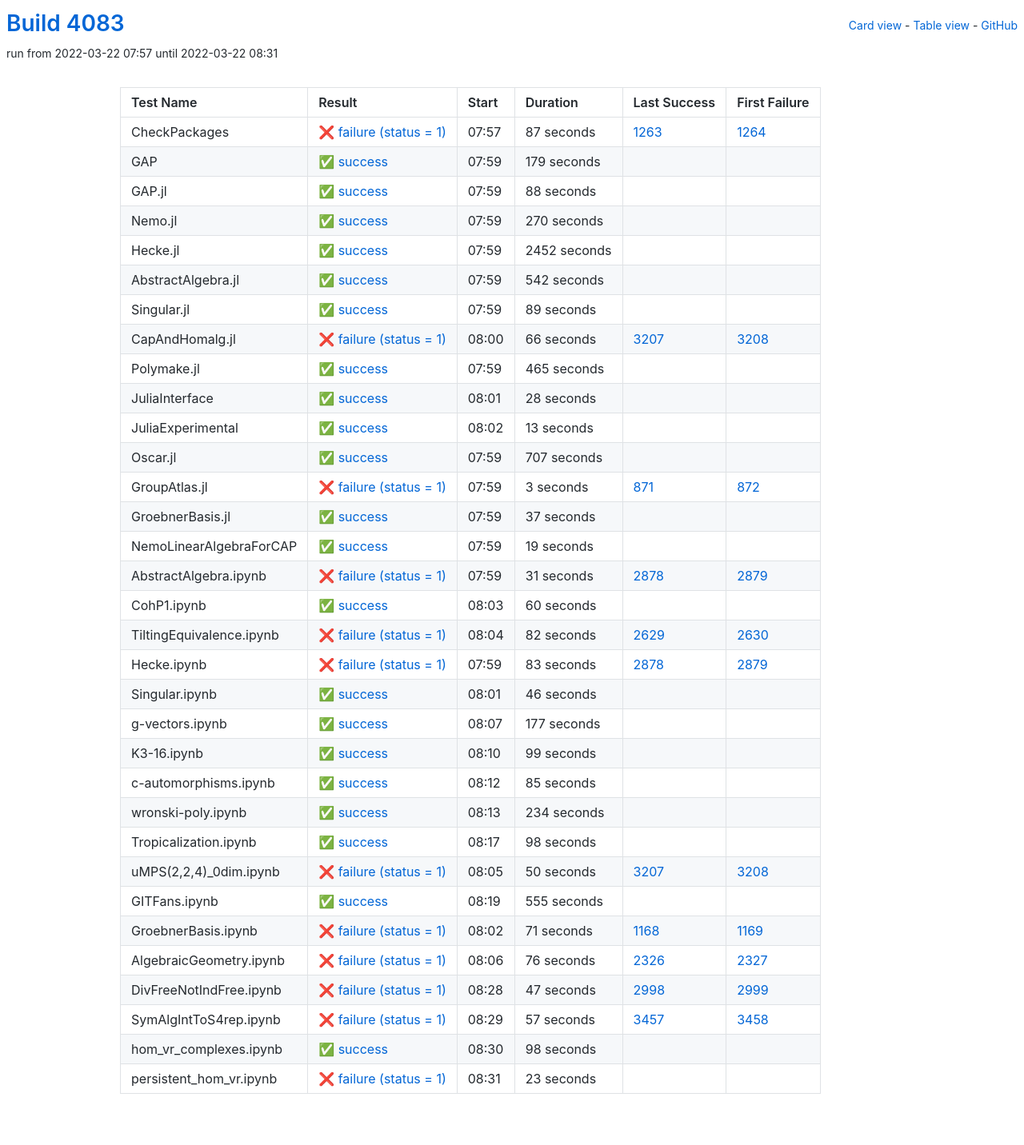
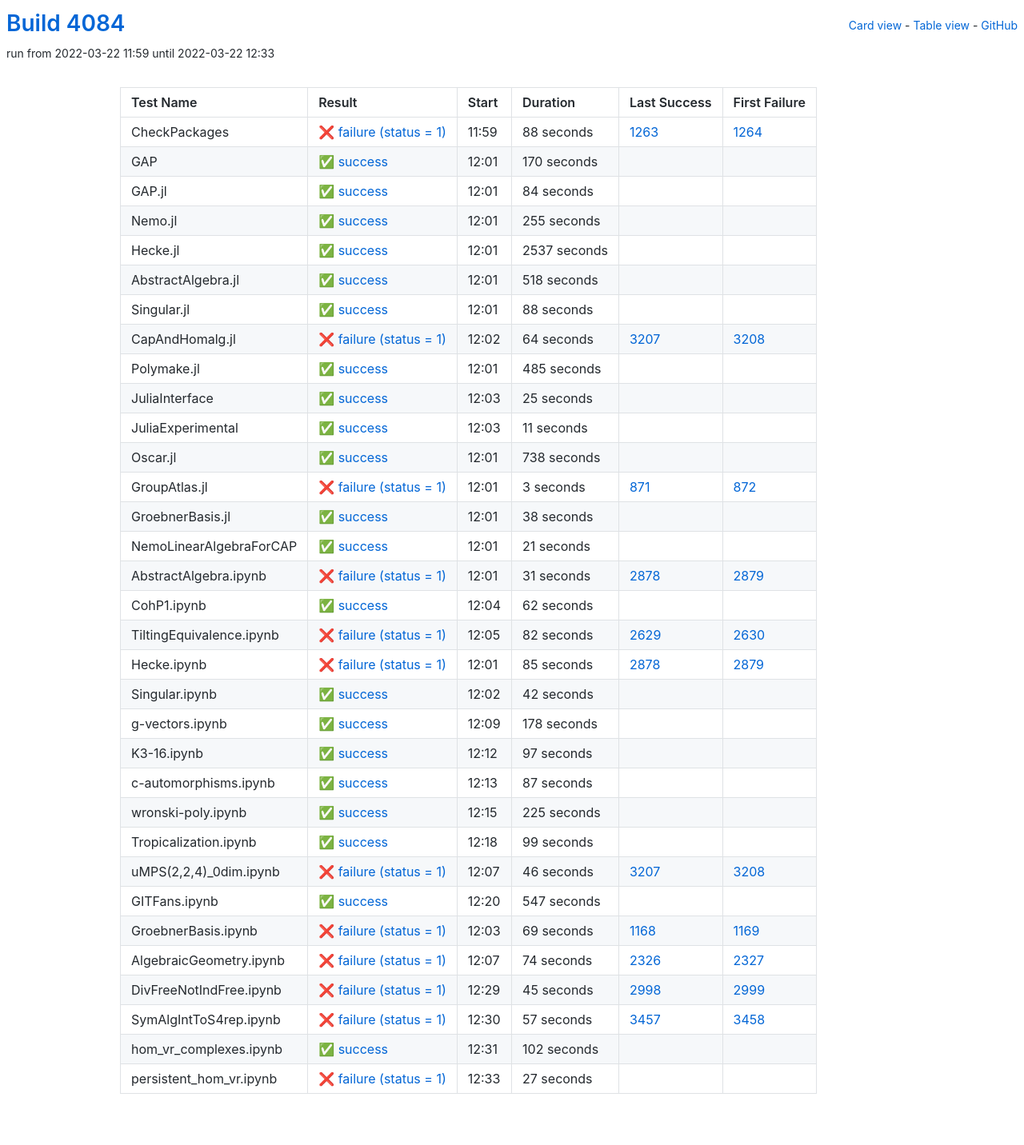
Before and after one commit to oscar-system/oscar-ci-status-stable, a Jekyll site: the page built from table.html, in a window 1280 px wide. Shown: the whole page at 80% size. Built offline with Jekyll 4.4.1, drawn with Linux system fonts in a browser that asks for light colours.

Commit message:
Build #4084

```diff
--- a/_data/ci.yml
+++ b/_data/ci.yml
@@ -1,6 +1,6 @@
 ---
-build: 4083
-build_url: https://oscarci.mathematik.uni-kl.de/job/oscar-stable/4083/
+build: 4084
+build_url: https://oscarci.mathematik.uni-kl.de/job/oscar-stable/4084/
 job: oscar-stable
 organization: oscar-system
 repo: oscar-ci-status-stable
@@ -8,32 +8,80 @@ repourl: https://github.com/oscar-system/oscar-ci-status-stable
 tests:
 - name: CheckPackages
   id: checkpackages
-  log: https://oscarci.mathematik.uni-kl.de/job/oscar-stable/4083/artifact/logs/build-4083/CheckPackages.log
-  start: 2022-03-22 07:57
+  log: https://oscarci.mathematik.uni-kl.de/job/oscar-stable/4084/artifact/logs/build-4084/CheckPackages.log
+  start: 2022-03-22 11:59
   success: false
   exitcode: 1
   status: failure
-  duration: 87
+  duration: 88
   last_success: 1263
   last_success_url: https://oscarci.mathematik.uni-kl.de/job/oscar-stable/1263/
   first_failure: 1264
   first_failure_url: https://oscarci.mathematik.uni-kl.de/job/oscar-stable/1264/
 - name: GAP
   id: gap
-  log: https://oscarci.mathematik.uni-kl.de/job/oscar-stable/4083/artifact/logs/build-4083/GAP.log
-  start: 2022-03-22 07:59
+  log: https://oscarci.mathematik.uni-kl.de/job/oscar-stable/4084/artifact/logs/build-4084/GAP.log
+  start: 2022-03-22 12:01
   success: true
   exitcode: 0
   status: success
-  duration: 179
+  duration: 170
   last_success: false
   last_success_url:
   first_failure: false
   first_failure_url:
 - name: GAP.jl
   id: gap-jl
-  log: https://oscarci.mathematik.uni-kl.de/job/oscar-stable/4083/artifact/logs/build-4083/GAP.jl.log
-  start: 2022-03-22 07:59
+  log: https://oscarci.mathematik.uni-kl.de/job/oscar-stable/4084/artifact/logs/build-4084/GAP.jl.log
+  start: 2022-03-22 12:01
+  success: true
+  exitcode: 0
+  status: success
+  duration: 84
+  last_success: false
+  last_success_url:
+  first_failure: false
+  first_failure_url:
+- name: Nemo.jl
+  id: nemo-jl
+  log: https://oscarci.mathematik.uni-kl.de/job/oscar-stable/4084/artifact/logs/build-4084/Nemo.jl.log
+  start: 2022-03-22 12:01
+  success: true
+  exitcode: 0
+  status: success
+  duration: 255
+  last_success: false
+  last_success_url:
+  first_failure: false
+  first_failure_url:
+- name: Hecke.jl
+  id: hecke-jl
+  log: https://oscarci.mathematik.uni-kl.de/job/oscar-stable/4084/artifact/logs/build-4084/Hecke.jl.log
+  start: 2022-03-22 12:01
+  success: true
+  exitcode: 0
+  status: success
+  duration: 2537
+  last_success: false
+  last_success_url:
+  first_failure: false
+  first_failure_url:
+- name: AbstractAlgebra.jl
+  id: abstractalgebra-jl
+  log: https://oscarci.mathematik.uni-kl.de/job/oscar-stable/4084/artifact/logs/build-4084/AbstractAlgebra.jl.log
+  start: 2022-03-22 12:01
+  success: true
+  exitcode: 0
+  status: success
+  duration: 518
+  last_success: false
+  last_success_url:
+  first_failure: false
+  first_failure_url:
+- name: Singular.jl
+  id: singular-jl
+  log: https://oscarci.mathematik.uni-kl.de/job/oscar-stable/4084/artifact/logs/build-4084/Singular.jl.log
+  start: 2022-03-22 12:01
   success: true
   exitcode: 0
   status: success
@@ -42,118 +90,70 @@ tests:
   last_success_url:
   first_failure: false
   first_failure_url:
-- name: Nemo.jl
-  id: nemo-jl
-  log: https://oscarci.mathematik.uni-kl.de/job/oscar-stable/4083/artifact/logs/build-4083/Nemo.jl.log
-  start: 2022-03-22 07:59
-  success: true
-  exitcode: 0
-  status: success
-  duration: 270
-  last_success: false
-  last_success_url:
-  first_failure: false
-  first_failure_url:
-- name: Hecke.jl
-  id: hecke-jl
-  log: https://oscarci.mathematik.uni-kl.de/job/oscar-stable/4083/artifact/logs/build-4083/Hecke.jl.log
-  start: 2022-03-22 07:59
-  success: true
-  exitcode: 0
-  status: success
-  duration: 2452
-  last_success: false
-  last_success_url:
-  first_failure: false
-  first_failure_url:
-- name: AbstractAlgebra.jl
-  id: abstractalgebra-jl
-  log: https://oscarci.mathematik.uni-kl.de/job/oscar-stable/4083/artifact/logs/build-4083/AbstractAlgebra.jl.log
-  start: 2022-03-22 07:59
-  success: true
-  exitcode: 0
-  status: success
-  duration: 542
-  last_success: false
-  last_success_url:
-  first_failure: false
-  first_failure_url:
-- name: Singular.jl
-  id: singular-jl
-  log: https://oscarci.mathematik.uni-kl.de/job/oscar-stable/4083/artifact/logs/build-4083/Singular.jl.log
-  start: 2022-03-22 07:59
-  success: true
-  exitcode: 0
-  status: success
-  duration: 89
-  last_success: false
-  last_success_url:
-  first_failure: false
-  first_failure_url:
 - name: CapAndHomalg.jl
   id: capandhomalg-jl
-  log: https://oscarci.mathematik.uni-kl.de/job/oscar-stable/4083/artifact/logs/build-4083/CapAndHomalg.jl.log
-  start: 2022-03-22 08:00
+  log: https://oscarci.mathematik.uni-kl.de/job/oscar-stable/4084/artifact/logs/build-4084/CapAndHomalg.jl.log
+  start: 2022-03-22 12:02
   success: false
   exitcode: 1
   status: failure
-  duration: 66
+  duration: 64
   last_success: 3207
   last_success_url: https://oscarci.mathematik.uni-kl.de/job/oscar-stable/3207/
   first_failure: 3208
   first_failure_url: https://oscarci.mathematik.uni-kl.de/job/oscar-stable/3208/
 - name: Polymake.jl
   id: polymake-jl
-  log: https://oscarci.mathematik.uni-kl.de/job/oscar-stable/4083/artifact/logs/build-4083/Polymake.jl.log
-  start: 2022-03-22 07:59
+  log: https://oscarci.mathematik.uni-kl.de/job/oscar-stable/4084/artifact/logs/build-4084/Polymake.jl.log
+  start: 2022-03-22 12:01
   success: true
   exitcode: 0
   status: success
-  duration: 465
+  duration: 485
   last_success: false
   last_success_url:
   first_failure: false
   first_failure_url:
 - name: JuliaInterface
   id: juliainterface
-  log: https://oscarci.mathematik.uni-kl.de/job/oscar-stable/4083/artifact/logs/build-4083/JuliaInterface.log
-  start: 2022-03-22 08:01
+  log: https://oscarci.mathematik.uni-kl.de/job/oscar-stable/4084/artifact/logs/build-4084/JuliaInterface.log
+  start: 2022-03-22 12:03
   success: true
   exitcode: 0
   status: success
-  duration: 28
+  duration: 25
   last_success: false
   last_success_url:
   first_failure: false
   first_failure_url:
 - name: JuliaExperimental
   id: juliaexperimental
-  log: https://oscarci.mathematik.uni-kl.de/job/oscar-stable/4083/artifact/logs/build-4083/JuliaExperimental.log
-  start: 2022-03-22 08:02
+  log: https://oscarci.mathematik.uni-kl.de/job/oscar-stable/4084/artifact/logs/build-4084/JuliaExperimental.log
+  start: 2022-03-22 12:03
   success: true
   exitcode: 0
   status: success
-  duration: 13
+  duration: 11
   last_success: false
   last_success_url:
   first_failure: false
   first_failure_url:
 - name: Oscar.jl
   id: oscar-jl
-  log: https://oscarci.mathematik.uni-kl.de/job/oscar-stable/4083/artifact/logs/build-4083/Oscar.jl.log
-  start: 2022-03-22 07:59
+  log: https://oscarci.mathematik.uni-kl.de/job/oscar-stable/4084/artifact/logs/build-4084/Oscar.jl.log
+  start: 2022-03-22 12:01
   success: true
   exitcode: 0
   status: success
-  duration: 707
+  duration: 738
   last_success: false
   last_success_url:
   first_failure: false
   first_failure_url:
 - name: GroupAtlas.jl
   id: groupatlas-jl
-  log: https://oscarci.mathematik.uni-kl.de/job/oscar-stable/4083/artifact/logs/build-4083/GroupAtlas.jl.log
-  start: 2022-03-22 07:59
+  log: https://oscarci.mathematik.uni-kl.de/job/oscar-stable/4084/artifact/logs/build-4084/GroupAtlas.jl.log
+  start: 2022-03-22 12:01
   success: false
   exitcode: 1
   status: failure
@@ -164,32 +164,32 @@ tests:
   first_failure_url: https://oscarci.mathematik.uni-kl.de/job/oscar-stable/872/
 - name: GroebnerBasis.jl
   id: groebnerbasis-jl
-  log: https://oscarci.mathematik.uni-kl.de/job/oscar-stable/4083/artifact/logs/build-4083/GroebnerBasis.jl.log
-  start: 2022-03-22 07:59
+  log: https://oscarci.mathematik.uni-kl.de/job/oscar-stable/4084/artifact/logs/build-4084/GroebnerBasis.jl.log
+  start: 2022-03-22 12:01
   success: true
   exitcode: 0
   status: success
-  duration: 37
+  duration: 38
   last_success: false
   last_success_url:
   first_failure: false
   first_failure_url:
 - name: NemoLinearAlgebraForCAP
   id: nemolinearalgebraforcap
-  log: https://oscarci.mathematik.uni-kl.de/job/oscar-stable/4083/artifact/logs/build-4083/NemoLinearAlgebraForCAP.log
-  start: 2022-03-22 07:59
+  log: https://oscarci.mathematik.uni-kl.de/job/oscar-stable/4084/artifact/logs/build-4084/NemoLinearAlgebraForCAP.log
+  start: 2022-03-22 12:01
   success: true
   exitcode: 0
   status: success
-  duration: 19
+  duration: 21
   last_success: false
   last_success_url:
   first_failure: false
   first_failure_url:
 - name: AbstractAlgebra.ipynb
   id: abstractalgebra-ipynb
-  log: https://oscarci.mathematik.uni-kl.de/job/oscar-stable/4083/artifact/logs/build-4083/AbstractAlgebra.ipynb.log
-  start: 2022-03-22 07:59
+  log: https://oscarci.mathematik.uni-kl.de/job/oscar-stable/4084/artifact/logs/build-4084/AbstractAlgebra.ipynb.log
+  start: 2022-03-22 12:01
   success: false
   exitcode: 1
   status: failure
@@ -200,20 +200,20 @@ tests:
   first_failure_url: https://oscarci.mathematik.uni-kl.de/job/oscar-stable/2879/
 - name: CohP1.ipynb
   id: cohp1-ipynb
-  log: https://oscarci.mathematik.uni-kl.de/job/oscar-stable/4083/artifact/logs/build-4083/CohP1.ipynb.log
-  start: 2022-03-22 08:03
+  log: https://oscarci.mathematik.uni-kl.de/job/oscar-stable/4084/artifact/logs/build-4084/CohP1.ipynb.log
+  start: 2022-03-22 12:04
   success: true
   exitcode: 0
   status: success
-  duration: 60
+  duration: 62
   last_success: false
   last_success_url:
   first_failure: false
   first_failure_url:
 - name: TiltingEquivalence.ipynb
   id: tiltingequivalence-ipynb
-  log: https://oscarci.mathematik.uni-kl.de/job/oscar-stable/4083/artifact/logs/build-4083/TiltingEquivalence.ipynb.log
-  start: 2022-03-22 08:04
+  log: https://oscarci.mathematik.uni-kl.de/job/oscar-stable/4084/artifact/logs/build-4084/TiltingEquivalence.ipynb.log
+  start: 2022-03-22 12:05
   success: false
   exitcode: 1
   status: failure
@@ -224,44 +224,80 @@ tests:
   first_failure_url: https://oscarci.mathematik.uni-kl.de/job/oscar-stable/2630/
 - name: Hecke.ipynb
   id: hecke-ipynb
-  log: https://oscarci.mathematik.uni-kl.de/job/oscar-stable/4083/artifact/logs/build-4083/Hecke.ipynb.log
-  start: 2022-03-22 07:59
+  log: https://oscarci.mathematik.uni-kl.de/job/oscar-stable/4084/artifact/logs/build-4084/Hecke.ipynb.log
+  start: 2022-03-22 12:01
   success: false
   exitcode: 1
   status: failure
-  duration: 83
+  duration: 85
   last_success: 2878
   last_success_url: https://oscarci.mathematik.uni-kl.de/job/oscar-stable/2878/
   first_failure: 2879
   first_failure_url: https://oscarci.mathematik.uni-kl.de/job/oscar-stable/2879/
 - name: Singular.ipynb
   id: singular-ipynb
-  log: https://oscarci.mathematik.uni-kl.de/job/oscar-stable/4083/artifact/logs/build-4083/Singular.ipynb.log
-  start: 2022-03-22 08:01
+  log: https://oscarci.mathematik.uni-kl.de/job/oscar-stable/4084/artifact/logs/build-4084/Singular.ipynb.log
+  start: 2022-03-22 12:02
   success: true
   exitcode: 0
   status: success
-  duration: 46
+  duration: 42
   last_success: false
   last_success_url:
   first_failure: false
   first_failure_url:
 - name: g-vectors.ipynb
   id: g-vectors-ipynb
-  log: https://oscarci.mathematik.uni-kl.de/job/oscar-stable/4083/artifact/logs/build-4083/g-vectors.ipynb.log
-  start: 2022-03-22 08:07
+  log: https://oscarci.mathematik.uni-kl.de/job/oscar-stable/4084/artifact/logs/build-4084/g-vectors.ipynb.log
+  start: 2022-03-22 12:09
   success: true
   exitcode: 0
   status: success
-  duration: 177
+  duration: 178
   last_success: false
   last_success_url:
   first_failure: false
   first_failure_url:
 - name: K3-16.ipynb
   id: k3-16-ipynb
-  log: https://oscarci.mathematik.uni-kl.de/job/oscar-stable/4083/artifact/logs/build-4083/K3-16.ipynb.log
-  start: 2022-03-22 08:10
+  log: https://oscarci.mathematik.uni-kl.de/job/oscar-stable/4084/artifact/logs/build-4084/K3-16.ipynb.log
+  start: 2022-03-22 12:12
+  success: true
+  exitcode: 0
+  status: success
+  duration: 97
+  last_success: false
+  last_success_url:
+  first_failure: false
+  first_failure_url:
+- name: c-automorphisms.ipynb
+  id: c-automorphisms-ipynb
+  log: https://oscarci.mathematik.uni-kl.de/job/oscar-stable/4084/artifact/logs/build-4084/c-automorphisms.ipynb.log
+  start: 2022-03-22 12:13
+  success: true
+  exitcode: 0
+  status: success
+  duration: 87
+  last_success: false
+  last_success_url:
+  first_failure: false
+  first_failure_url:
+- name: wronski-poly.ipynb
+  id: wronski-poly-ipynb
+  log: https://oscarci.mathematik.uni-kl.de/job/oscar-stable/4084/artifact/logs/build-4084/wronski-poly.ipynb.log
+  start: 2022-03-22 12:15
+  success: true
+  exitcode: 0
+  status: success
+  duration: 225
+  last_success: false
+  last_success_url:
+  first_failure: false
+  first_failure_url:
+- name: Tropicalization.ipynb
+  id: tropicalization-ipynb
+  log: https://oscarci.mathematik.uni-kl.de/job/oscar-stable/4084/artifact/logs/build-4084/Tropicalization.ipynb.log
+  start: 2022-03-22 12:18
   success: true
   exitcode: 0
   status: success
@@ -270,106 +306,70 @@ tests:
   last_success_url:
   first_failure: false
   first_failure_url:
-- name: c-automorphisms.ipynb
-  id: c-automorphisms-ipynb
-  log: https://oscarci.mathematik.uni-kl.de/job/oscar-stable/4083/artifact/logs/build-4083/c-automorphisms.ipynb.log
-  start: 2022-03-22 08:12
-  success: true
-  exitcode: 0
-  status: success
-  duration: 85
-  last_success: false
-  last_success_url:
-  first_failure: false
-  first_failure_url:
-- name: wronski-poly.ipynb
-  id: wronski-poly-ipynb
-  log: https://oscarci.mathematik.uni-kl.de/job/oscar-stable/4083/artifact/logs/build-4083/wronski-poly.ipynb.log
-  start: 2022-03-22 08:13
-  success: true
-  exitcode: 0
-  status: success
-  duration: 234
-  last_success: false
-  last_success_url:
-  first_failure: false
-  first_failure_url:
-- name: Tropicalization.ipynb
-  id: tropicalization-ipynb
-  log: https://oscarci.mathematik.uni-kl.de/job/oscar-stable/4083/artifact/logs/build-4083/Tropicalization.ipynb.log
-  start: 2022-03-22 08:17
-  success: true
-  exitcode: 0
-  status: success
-  duration: 98
-  last_success: false
-  last_success_url:
-  first_failure: false
-  first_failure_url:
 - name: uMPS(2,2,4)_0dim.ipynb
   id: umps-2-2-4-0dim-ipynb
-  log: https://oscarci.mathematik.uni-kl.de/job/oscar-stable/4083/artifact/logs/build-4083/uMPS-2-2-4-_0dim.ipynb.log
-  start: 2022-03-22 08:05
+  log: https://oscarci.mathematik.uni-kl.de/job/oscar-stable/4084/artifact/logs/build-4084/uMPS-2-2-4-_0dim.ipynb.log
+  start: 2022-03-22 12:07
   success: false
   exitcode: 1
   status: failure
-  duration: 50
+  duration: 46
   last_success: 3207
   last_success_url: https://oscarci.mathematik.uni-kl.de/job/oscar-stable/3207/
   first_failure: 3208
   first_failure_url: https://oscarci.mathematik.uni-kl.de/job/oscar-stable/3208/
 - name: GITFans.ipynb
   id: gitfans-ipynb
-  log: https://oscarci.mathematik.uni-kl.de/job/oscar-stable/4083/artifact/logs/build-4083/GITFans.ipynb.log
-  start: 2022-03-22 08:19
+  log: https://oscarci.mathematik.uni-kl.de/job/oscar-stable/4084/artifact/logs/build-4084/GITFans.ipynb.log
+  start: 2022-03-22 12:20
   success: true
   exitcode: 0
   status: success
-  duration: 555
+  duration: 547
   last_success: false
   last_success_url:
   first_failure: false
   first_failure_url:
 - name: GroebnerBasis.ipynb
   id: groebnerbasis-ipynb
-  log: https://oscarci.mathematik.uni-kl.de/job/oscar-stable/4083/artifact/logs/build-4083/GroebnerBasis.ipynb.log
-  start: 2022-03-22 08:02
+  log: https://oscarci.mathematik.uni-kl.de/job/oscar-stable/4084/artifact/logs/build-4084/GroebnerBasis.ipynb.log
+  start: 2022-03-22 12:03
   success: false
   exitcode: 1
   status: failure
-  duration: 71
+  duration: 69
   last_success: 1168
   last_success_url: https://oscarci.mathematik.uni-kl.de/job/oscar-stable/1168/
   first_failure: 1169
   first_failure_url: https://oscarci.mathematik.uni-kl.de/job/oscar-stable/1169/
 - name: AlgebraicGeometry.ipynb
   id: algebraicgeometry-ipynb
-  log: https://oscarci.mathematik.uni-kl.de/job/oscar-stable/4083/artifact/logs/build-4083/AlgebraicGeometry.ipynb.log
-  start: 2022-03-22 08:06
+  log: https://oscarci.mathematik.uni-kl.de/job/oscar-stable/4084/artifact/logs/build-4084/AlgebraicGeometry.ipynb.log
+  start: 2022-03-22 12:07
   success: false
   exitcode: 1
   status: failure
-  duration: 76
+  duration: 74
   last_success: 2326
   last_success_url: https://oscarci.mathematik.uni-kl.de/job/oscar-stable/2326/
   first_failure: 2327
   first_failure_url: https://oscarci.mathematik.uni-kl.de/job/oscar-stable/2327/
 - name: DivFreeNotIndFree.ipynb
   id: divfreenotindfree-ipynb
-  log: https://oscarci.mathematik.uni-kl.de/job/oscar-stable/4083/artifact/logs/build-4083/DivFreeNotIndFree.ipynb.log
-  start: 2022-03-22 08:28
+  log: https://oscarci.mathematik.uni-kl.de/job/oscar-stable/4084/artifact/logs/build-4084/DivFreeNotIndFree.ipynb.log
+  start: 2022-03-22 12:29
   success: false
   exitcode: 1
   status: failure
-  duration: 47
+  duration: 45
   last_success: 2998
   last_success_url: https://oscarci.mathematik.uni-kl.de/job/oscar-stable/2998/
   first_failure: 2999
   first_failure_url: https://oscarci.mathematik.uni-kl.de/job/oscar-stable/2999/
 - name: SymAlgIntToS4rep.ipynb
   id: symalginttos4rep-ipynb
-  log: https://oscarci.mathematik.uni-kl.de/job/oscar-stable/4083/artifact/logs/build-4083/SymAlgIntToS4rep.ipynb.log
-  start: 2022-03-22 08:29
+  log: https://oscarci.mathematik.uni-kl.de/job/oscar-stable/4084/artifact/logs/build-4084/SymAlgIntToS4rep.ipynb.log
+  start: 2022-03-22 12:30
   success: false
   exitcode: 1
   status: failure
@@ -380,24 +380,24 @@ tests:
   first_failure_url: https://oscarci.mathematik.uni-kl.de/job/oscar-stable/3458/
 - name: hom_vr_complexes.ipynb
   id: hom-vr-complexes-ipynb
-  log: https://oscarci.mathematik.uni-kl.de/job/oscar-stable/4083/artifact/logs/build-4083/hom_vr_complexes.ipynb.log
-  start: 2022-03-22 08:30
+  log: https://oscarci.mathematik.uni-kl.de/job/oscar-stable/4084/artifact/logs/build-4084/hom_vr_complexes.ipynb.log
+  start: 2022-03-22 12:31
   success: true
   exitcode: 0
   status: success
-  duration: 98
+  duration: 102
   last_success: false
   last_success_url:
   first_failure: false
   first_failure_url:
 - name: persistent_hom_vr.ipynb
   id: persistent-hom-vr-ipynb
-  log: https://oscarci.mathematik.uni-kl.de/job/oscar-stable/4083/artifact/logs/build-4083/persistent_hom_vr.ipynb.log
-  start: 2022-03-22 08:31
+  log: https://oscarci.mathematik.uni-kl.de/job/oscar-stable/4084/artifact/logs/build-4084/persistent_hom_vr.ipynb.log
+  start: 2022-03-22 12:33
   success: false
   exitcode: 1
   status: failure
-  duration: 23
+  duration: 27
   last_success: false
   last_success_url:
   first_failure: false
```
Also changed, not shown: README.md.
